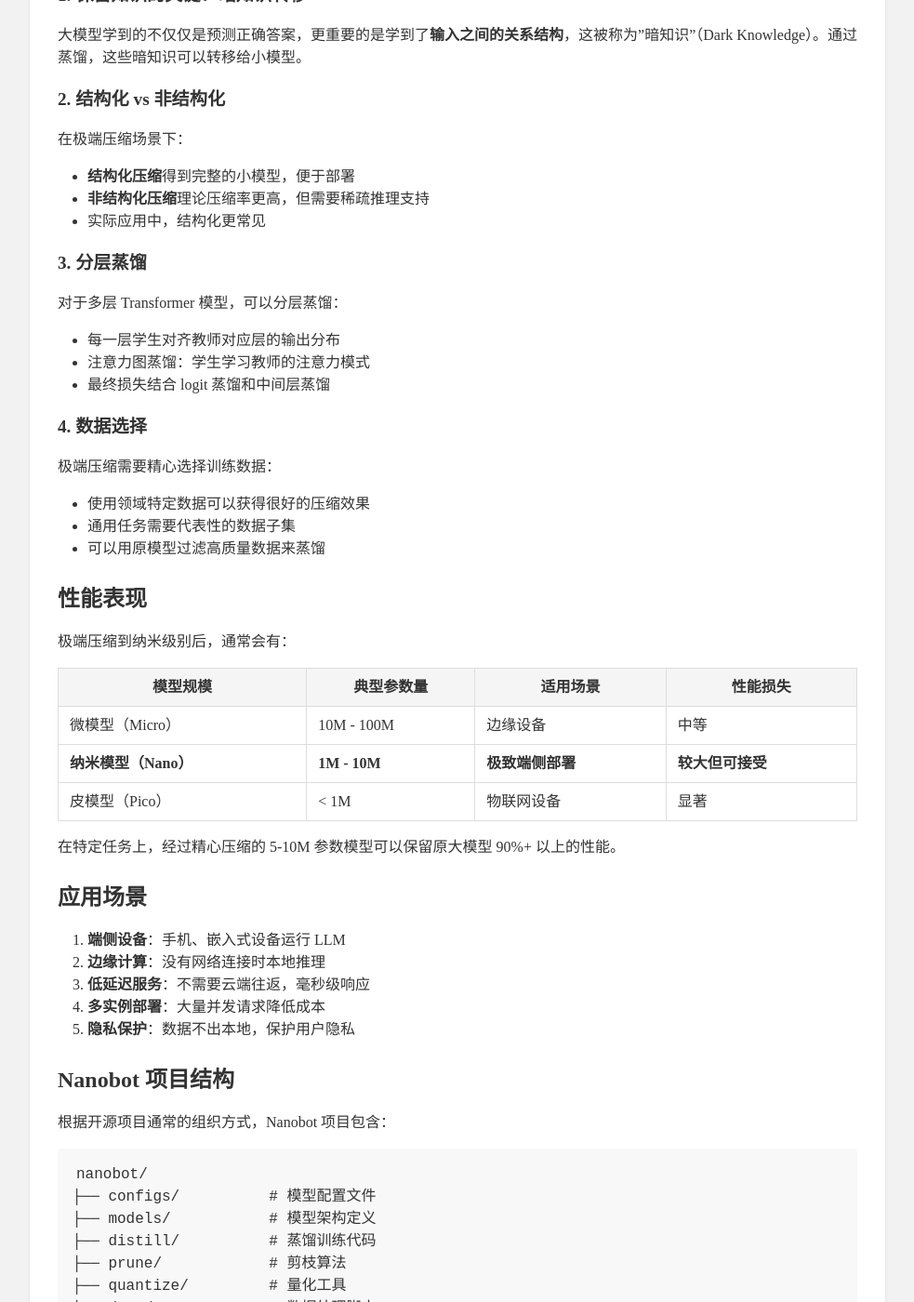
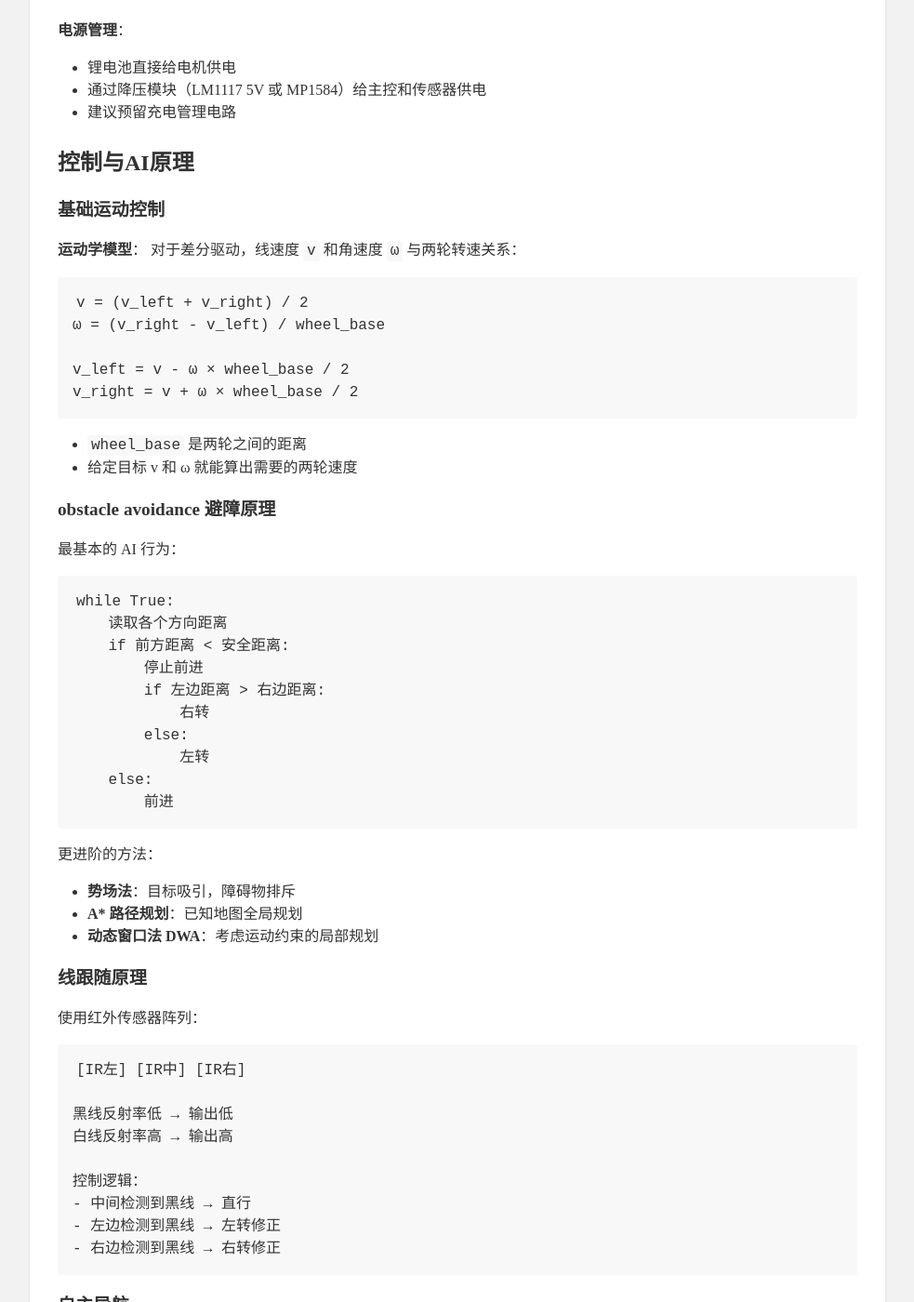
Before and after one commit to pinewall/pinewall.github.io, a Jekyll site: the page built from nanobot.md, in a window 1280 px wide and 1400 px high, scrolled down 2519 px. Shown: the whole window at 93% size, without its empty margins (148-1131 px from the left). Built offline with Jekyll 4.4.1, drawn with Linux system fonts in a browser that asks for light colours; some of the changed text lies outside the part shown.

Commit message:
Rewrite Nanobot: introduce as open-source simple AI robot agent project

````diff
--- a/nanobot.md
+++ b/nanobot.md
@@ -1,176 +1,254 @@
 ---
 layout: default
-title: Nanobot 极端模型压缩基本原理
+title: Nanobot 开源小型AI机器人基本原理
 ---
 
-# Nanobot 极端模型压缩基本原理
+# Nanobot 开源小型AI机器人基本原理
 
-Nanobot 是香港大学数据科学系（HKUDS）发表的关于**极端大语言模型压缩**的研究项目。它致力于探索将数十亿参数的大语言模型压缩到**百万参数级别**（nano-scale），同时尽可能保留原模型的知识和能力。
+Nanobot 是一个**开源小型自主机器人（AI Agent）项目**，设计目标是提供一个结构简单、易于制作的小型智能机器人平台，类似于 OpenClaw 但整体更加简洁，适合爱好者学习和二次开发。
 
-项目地址：[https://github.com/HKUDS/nanobot](https://github.com/HKUDS/nanobot)
+## 什么是 Nanobot
 
-## 研究背景
+Nanobot 定位：
+- **小型化**：整体尺寸小巧，适合桌面和小型空间
+- **极简结构**：机械设计简单，零件少，易于组装
+- **全开源**：机械设计、电路、软件全部公开
+- **AI 能力**：集成基本的感知、规划、决策能力
+- **教育友好**：适合作为机器人学习入门平台
 
-随着大语言模型的发展，模型参数规模从数百万增长到数万亿：
-- GPT-3: 1750 亿参数
-- GPT-4: ~1.7 万亿参数
-- Llama 2: 70 亿 - 700 亿参数
+典型规格：
+- 尺寸：通常 10-20 cm 见方
+- 驱动：差分驱动两轮/四轮
+- 感知：超声波/红外测距 + 摄像头
+- 控制：单板计算机（Raspberry Pi 等）
+- 电源：锂电池供电
 
-巨大的模型规模带来了：
-- 高昂的推理成本
-- 难以部署到端侧设备（手机、嵌入式）
-- 巨大的内存占用
-- 高能耗
+## 机械结构原理
 
-模型压缩研究就是要解决这个问题，**极端压缩**更进一步，目标是压缩到原模型的 **1% 大小甚至更小**。Nanobot 这个名字就体现了这个目标：压缩到"纳米级"的大语言模型。
+### 差分驱动底盘
 
-## 核心压缩原理
-
-### 知识蒸馏（Knowledge Distillation）
-
-知识蒸馏是 Nanobot 这类模型压缩的基础技术：
+Nanobot 通常采用**差分两轮驱动**设计：
 
 ```
-[大模型（教师）]        [小模型（学生）]
-   输出概率分布             学习预测
-       ↓
-  软标签 包含
-  更多知识信息
+    [前轮 / 万向轮]
+          O
+          |
+    [左轮] O  [右轮]
+     (电机)  O  (电机)
+
+轮距决定转向半径，轴距决定稳定性
 ```
 
-原理要点：
-- 教师模型（大模型）产生的"软概率"包含类别之间的关系信息
-- 学生模型不仅学习真实标签，还要学习教师的输出分布
-- 蒸馏损失：`loss = KL(student_logits / T || teacher_logits / T)`
-- `T` (温度) 平滑概率分布，放大暗知识信息
+原理：
+- 两个独立电机分别驱动左右轮
+- 两轮同速同向 → 直线前进后退
+- 两轮同速反向 → 原地旋转
+- 两轮不同速 → 弧线转向
 
-优势：
-- 成熟稳定，易于实现
-- 可以利用无标签数据继续学习
+优点：
+- 结构简单，只需要两个电机
+- 原地零半径转弯，机动性好
+- 控制简单，不需要转向舵机
 
-### 结构化剪枝
+### 常用车身结构
 
-剪枝通过移除模型中不重要的连接或神经元来减小规模：
-
-**非结构化剪枝**：
-- 移除单个权重
-- 得到稀疏矩阵
-- 需要特殊硬件支持才能加速
-
-**结构化剪枝**（Nanobot 这类实用压缩常用）：
-- 移除整个头、层或注意力维度
-- 直接得到更小的 dense 模型
-- 不需要特殊支持，可直接推理
-
-剪枝流程：
+**分层设计**：
 ```
-1. 训练原模型 → 2. 评估参数重要性 → 3. 剪掉不重要参数 → 4. 微调恢复性能
+底层：电池 + 驱动轮 + 电机
+中层：电机驱动板 + 电源管理
+顶层：主控板 + 传感器
 ```
 
-### 量化压缩
+材料选择：
+- **3D打印**：最常用，易于修改，爱好者友好
+- **激光切割**：亚克力或木板，精度高
+- **铝合金**：强度高，重量轻，适合进阶
 
-量化用更低精度存储权重：
+## 电路与驱动系统
 
-| 精度 | 位数 | 压缩比 |
-|------|------|--------|
-| FP32 | 32 位 | 1× |
-| FP16 | 16 位 | 2× |
-| INT8 | 8 位 | 4× |
-| INT4 | 4 位 | 8× |
+### 硬件组成
 
-极端压缩中，量化通常和其他方法结合使用，进一步减小体积。
+典型硬件配置：
 
-### 神经架构搜索（NAS）
+| 组件 | 作用 | 常见选择 |
+|------|------|---------|
+| 主控 | 主控制和AI计算 | Raspberry Pi Zero / 3 / 4 |
+| 电机驱动 | 驱动直流电机 | TB6612 / L298N / A4950 |
+| 电机 | 提供动力 | N20 减速电机 / 6V/12V 直流电机 |
+| 电源 | 供电 | 18650锂电池 × 2 (7.4V) |
+| 测距 | 障碍物检测 | HC-SR04 超声波 × 2-3个 |
+| 传感器 可选 | 碰撞检测 | 微动开关 |
+| 传感器 可选 | 姿态 | MPU6050 六轴IMU |
+| 传感器 可选 | 视觉 | CSI 摄像头 |
+| 通信 | 无线控制 | WiFi / Bluetooth |
 
-极端压缩往往需要重新设计小模型架构，而不只是压缩现成大模型：
+### 动力系统原理
 
-- 搜索空间：宽度、深度、头数、隐藏维数等
-- 搜索策略：强化学习、进化算法、随机搜索
-- 评价指标：准确率 × 速度 / 大小约束
+**减速电机**：
+- 电机高转速低扭矩 → 减速器输出低转速高扭矩
+- 常用减速比：1:50 ~ 1:200
+- Nanobot 小巧，不需要太大轮径，减速比不需要太大
 
-Nanobot 可能使用 NAS 找到适合 nano-scale 的最优架构。
+**电源管理**：
+- 锂电池直接给电机供电
+- 通过降压模块（LM1117 5V 或 MP1584）给主控和传感器供电
+- 建议预留充电管理电路
 
-## 极端压缩的关键技术点
+## 控制与AI原理
 
-### 1. 保留知识的关键：暗知识转移
+### 基础运动控制
 
-大模型学到的不仅仅是预测正确答案，更重要的是学到了**输入之间的关系结构**，这被称为"暗知识"（Dark Knowledge）。通过蒸馏，这些暗知识可以转移给小模型。
+**运动学模型**：
+对于差分驱动，线速度 `v` 和角速度 `ω` 与两轮转速关系：
 
-### 2. 结构化 vs 非结构化
+```
+v = (v_left + v_right) / 2
+ω = (v_right - v_left) / wheel_base
 
-在极端压缩场景下：
-- **结构化压缩**得到完整的小模型，便于部署
-- **非结构化压缩**理论压缩率更高，但需要稀疏推理支持
-- 实际应用中，结构化更常见
+v_left = v - ω × wheel_base / 2
+v_right = v + ω × wheel_base / 2
+```
 
-### 3. 分层蒸馏
+- `wheel_base` 是两轮之间的距离
+- 给定目标 v 和 ω 就能算出需要的两轮速度
 
-对于多层 Transformer 模型，可以分层蒸馏：
+###  obstacle avoidance 避障原理
 
-- 每一层学生对齐教师对应层的输出分布
-- 注意力图蒸馏：学生学习教师的注意力模式
-- 最终损失结合 logit 蒸馏和中间层蒸馏
+最基本的 AI 行为：
 
-### 4. 数据选择
+```
+while True:
+    读取各个方向距离
+    if 前方距离 < 安全距离:
+        停止前进
+        if 左边距离 > 右边距离:
+            右转
+        else:
+            左转
+    else:
+        前进
+```
 
-极端压缩需要精心选择训练数据：
-- 使用领域特定数据可以获得很好的压缩效果
-- 通用任务需要代表性的数据子集
-- 可以用原模型过滤高质量数据来蒸馏
+更进阶的方法：
+- **势场法**：目标吸引，障碍物排斥
+- **A* 路径规划**：已知地图全局规划
+- **动态窗口法 DWA**：考虑运动约束的局部规划
 
-## 性能表现
+### 线跟随原理
 
-极端压缩到纳米级别后，通常会有：
+使用红外传感器阵列：
 
-| 模型规模 | 典型参数量 | 适用场景 | 性能损失 |
-|---------|-----------|---------|---------|
-| 微模型（Micro） | 10M - 100M | 边缘设备 | 中等 |
-| **纳米模型（Nano）** | **1M - 10M** | **极致端侧部署** | **较大但可接受** |
-| 皮模型（Pico） | < 1M | 物联网设备 | 显著 |
+```
+[IR左] [IR中] [IR右]
 
-在特定任务上，经过精心压缩的 5-10M 参数模型可以保留原大模型 90%+ 以上的性能。
+黑线反射率低 → 输出低
+白线反射率高 → 输出高
+
+控制逻辑：
+- 中间检测到黑线 → 直行
+- 左边检测到黑线 → 左转修正
+- 右边检测到黑线 → 右转修正
+```
+
+### 自主导航
+
+如果带有 IMU 和轮编码器，可以实现：
+- **里程计**：通过编码器计数估算位移
+- **IMU 融合**：互补滤波或卡尔曼滤波融合得到姿态
+- **SLAM**：使用 GMapping 或 Cartographer 建图
+
+## 软件架构
+
+### 层级结构
+
+```
+硬件层 → 驱动层 → 决策层 → 行为层
+
+  硬件层: 电机、传感器
+  驱动层: GPIO读写、PWM输出、数据读取
+  决策层: 避障算法、路径规划
+  行为层: 任务级行为（巡线、探索、抓取）
+```
+
+### 基于 ROS 的方案
+
+很多开源机器人项目基于 ROS：
+- `ros_control` 提供控制框架
+- `navigation_stack` 提供导航功能
+- `rviz` 可视化调试
+- 缺点：对 Pi Zero 这样的低配有点重
+
+### 轻量级方案
+
+Nanobot 因为结构简单，通常使用更轻量的方案：
+- 直接 Python 编写控制逻辑
+- 使用 `RPi.GPIO` 直接操作硬件
+- 循环读取传感器 → 计算 → 输出电机速度
+- 适合初学者理解整个控制流程
+
+## 典型AI行为示例
+
+### 探索行为
+
+```
+1. 直线前进
+2. 遇到障碍物
+   a. 记录障碍物位置
+   b. 转向空闲方向
+   c. 继续前进
+3. 探索完整个空间后停止
+```
+
+### 目标搜寻
+
+如果带摄像头：
+1. 使用训练好的模型识别目标
+2. 根据目标在图像中的位置调整朝向
+3. 逐步靠近目标
+4. 到达后停止
+
+### 墙壁跟随
+
+```
+保持与右侧墙壁固定距离
+→ 一直沿着墙壁走
+→ 可以遍历整个房间
+→ 最终找到出口
+```
+
+## 制作流程
+
+1. **获取设计文件**：从 GitHub 下载 STL 或 CAD 文件
+2. **加工零件**：3D打印车身零件，购买标准件
+3. **组装**：安装电机、车轮、轴承到车身
+4. **接线**：按照电路图连接电机、驱动板、主控、传感器
+5. **烧录软件**：刷系统，部署控制程序
+6. **调试**：校准传感器，调整PID参数（如果用PID）
+7. **运行**：测试避障、巡线等基本功能
+
+## 与 OpenClaw 的关系
+
+| 特性 | OpenClaw | Nanobot |
+|------|----------|---------|
+| 定位 | 机械爪末端执行器 | 完整移动机器人平台 |
+| 功能 | 抓取物体 | 自主移动、感知、决策 |
+| 复杂度 | 中等（机械精度要求高） | 简单（零件少） |
+| 所需技能 | 机械组装 + 控制 | 组装 + Python编程 + AI |
+
+OpenClaw 是抓取末端执行器，Nanobot 是完整的移动机器人本体，可以将 OpenClaw 安装到 Nanobot 上，组成一个完整的**可移动抓取机器人**。
 
 ## 应用场景
 
-1. **端侧设备**：手机、嵌入式设备运行 LLM
-2. **边缘计算**：没有网络连接时本地推理
-3. **低延迟服务**：不需要云端往返，毫秒级响应
-4. **多实例部署**：大量并发请求降低成本
-5. **隐私保护**：数据不出本地，保护用户隐私
-
-## Nanobot 项目结构
-
-根据开源项目通常的组织方式，Nanobot 项目包含：
-
-```
-nanobot/
-├── configs/          # 模型配置文件
-├── models/           # 模型架构定义
-├── distill/          # 蒸馏训练代码
-├── prune/            # 剪枝算法
-├── quantize/         # 量化工具
-├── data/             # 数据处理脚本
-├── evaluation/       # 评估指标
-└── README.md         # 项目说明
-```
-
-## 挑战与权衡
-
-极端压缩面临的核心挑战：
-
-1. **能力-大小权衡**：压缩越小，性能损失越大，需要找到应用可接受的平衡点
-2. **泛化性**：压缩后的模型在分布外数据上性能下降更快
-3. **训练成本**：虽然推理小，但压缩搜索过程本身可能很昂贵
-4. **任务特异性**：极端压缩通常对任务敏感，通用极端压缩仍很困难
+1. **教育学习**：机器人学入门，学习控制和AI
+2. **竞赛入门**：小型机器人竞赛参赛平台
+3. **自主漫游**：桌面/实验室自主探索
+4. **二次开发**：作为底盘，添加自己的功能
+5. **物联网**：移动监控、环境监测
 
 ## 总结
 
-Nanobot 作为极端语言模型压缩项目，其核心思想是：**通过知识蒸馏、结构化剪枝和量化等技术组合，将大语言模型压缩到纳米（百万）参数级别，使其能够部署在资源受限的端侧设备上**。
+Nanobot 是一个结构简单、易于制作的**开源小型AI移动机器人平台**。它采用差分驱动设计，分层机械结构，集成基本传感器和AI算法，能够实现避障、巡线、自主导航等基本智能行为。
 
-随着端侧AI需求的增长，极端模型压缩越来越受到关注。Nanobot 这类研究推动了大语言模型从云端走向边缘，使得更多设备能够运行人工智能语言能力。
+作为入门级项目，它降低了自制AI机器人的门槛，爱好者可以用低成本零件组装出属于自己的智能机器人，并在此基础上学习机器人控制、路径规划和AI决策算法。
 
-如果你对极端模型压缩感兴趣，可以克隆项目查看具体实现：
-
-```bash
-git clone https://github.com/HKUDS/nanobot.git
-```
+项目仓库：[https://github.com/HKUDS/nanobot](https://github.com/HKUDS/nanobot)
````
